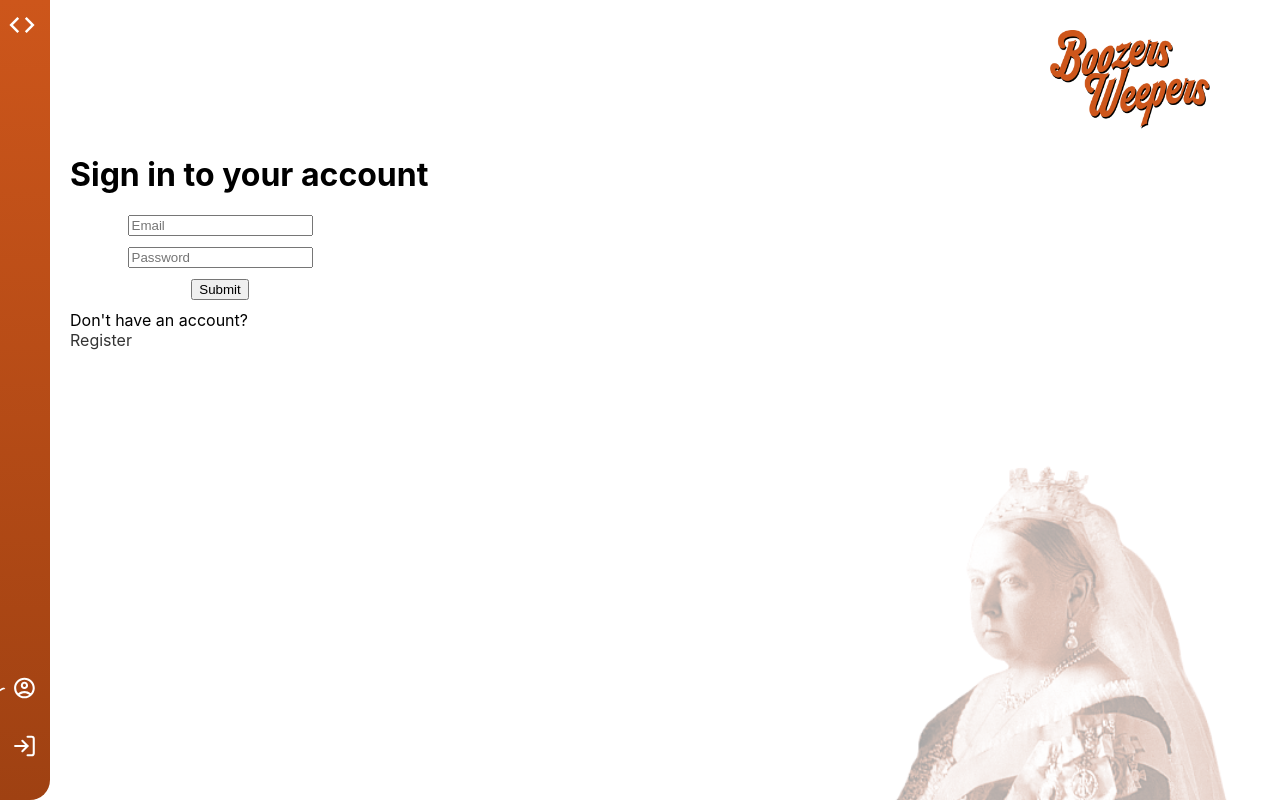
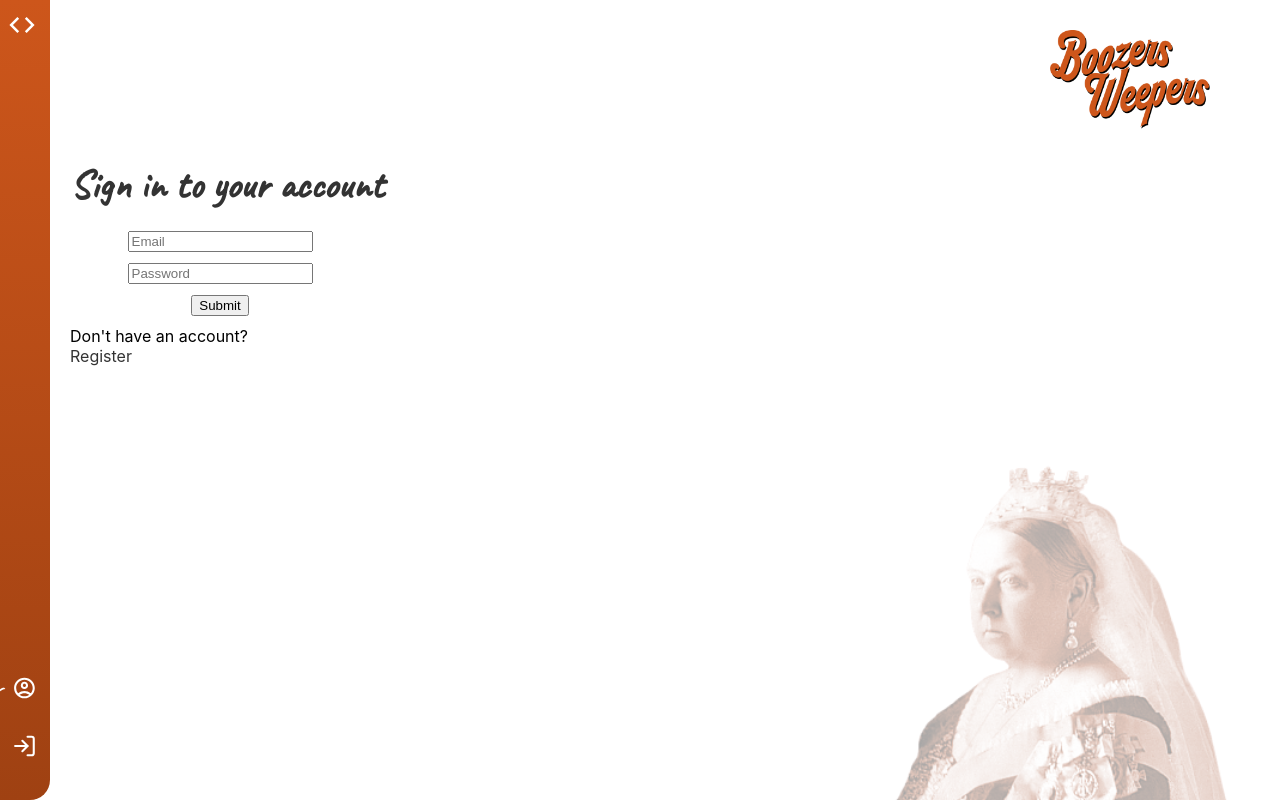
Before and after one commit to Catherine-Russell/BoozersWeepers, a React (Create React App) app in the folder frontend/: page /login in a window 1280 px wide. Built offline with nearby package versions, Linux system fonts and the light colour scheme.

Commit message:
adds subheading styling to login

```diff
--- a/frontend/src/Pages/login.js
+++ b/frontend/src/Pages/login.js
@@ -23,7 +23,7 @@ const LogInPage = ({ navigate }) => {
       <VertNavbar expanded={expanded} toggleExpand={toggleExpand} />
       <div className={`page-content ${expanded ? 'shifted-content' : ''}`}>
         <Header/>
-        <h1>Sign in to your account</h1>
+        <h1 id='sign-in-subheading' className='page_subheading' >Sign in to your account</h1>
         {isLoggedIn ? (
           <div>
             <p>Please Log-Out to See this content</p>
```
